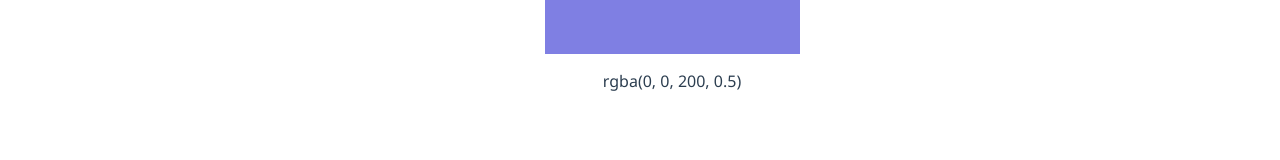
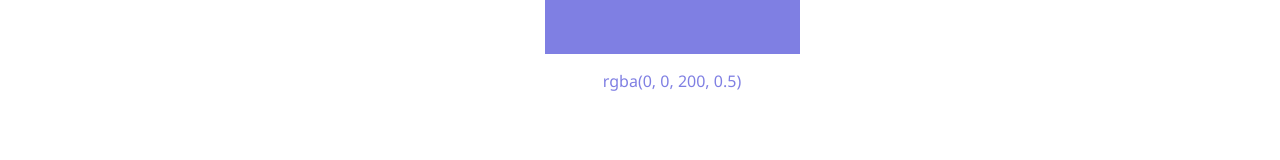
Before and after one commit to webex15-team-1/demo-team-app, a Vue app: page /palette in a window 1280 px wide. Shown: the part 387-547 px from the top of the page. Built offline with nearby package versions, Linux system fonts and the light colour scheme.

Commit message:
文字の色が変わる要らん機能を実装(マジでいらん)

```diff
--- a/src/views/PaletteApp.vue
+++ b/src/views/PaletteApp.vue
@@ -1,5 +1,5 @@
 <template>
-  <h1>Vue パレット</h1>
+  <h1 v-bind:style="{ color: colors[colors.length - 1] }">Vue パレット</h1>
   <div class="app">
     <div
       class="palette"
@@ -7,7 +7,7 @@
       v-on:mousemove="changeColor"
       v-on:click="pickColor"
     ></div>
-    <p>{{ bgColor }}</p>
+    <p v-bind:style="{ color: bgColor }">{{ bgColor }}</p>
     <div class="colors-container">
       <div
         class="mini-palette"
```
